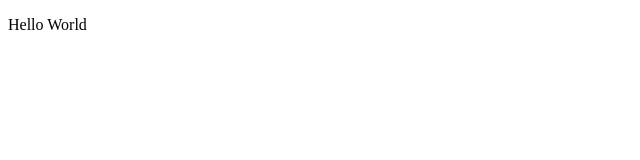
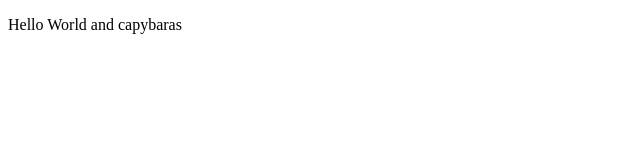
Before and after one commit to TempeHS/2023IST-Website-Darlene.Purnomo, a plain HTML site: page index.html in a window 1280 px wide. Shown: the whole page, without its empty margins (0-640 px from the left). Drawn offline with Linux system fonts and the light colour scheme.

Commit message:
Update index.html
added 'and capybaras'

```diff
--- a/index.html
+++ b/index.html
@@ -5,7 +5,7 @@
 </HEADER>
 <BODY>
 
-<p>Hello World</P>
+<p>Hello World and capybaras</P>
 
 </BODY>
 </HTML>
```
